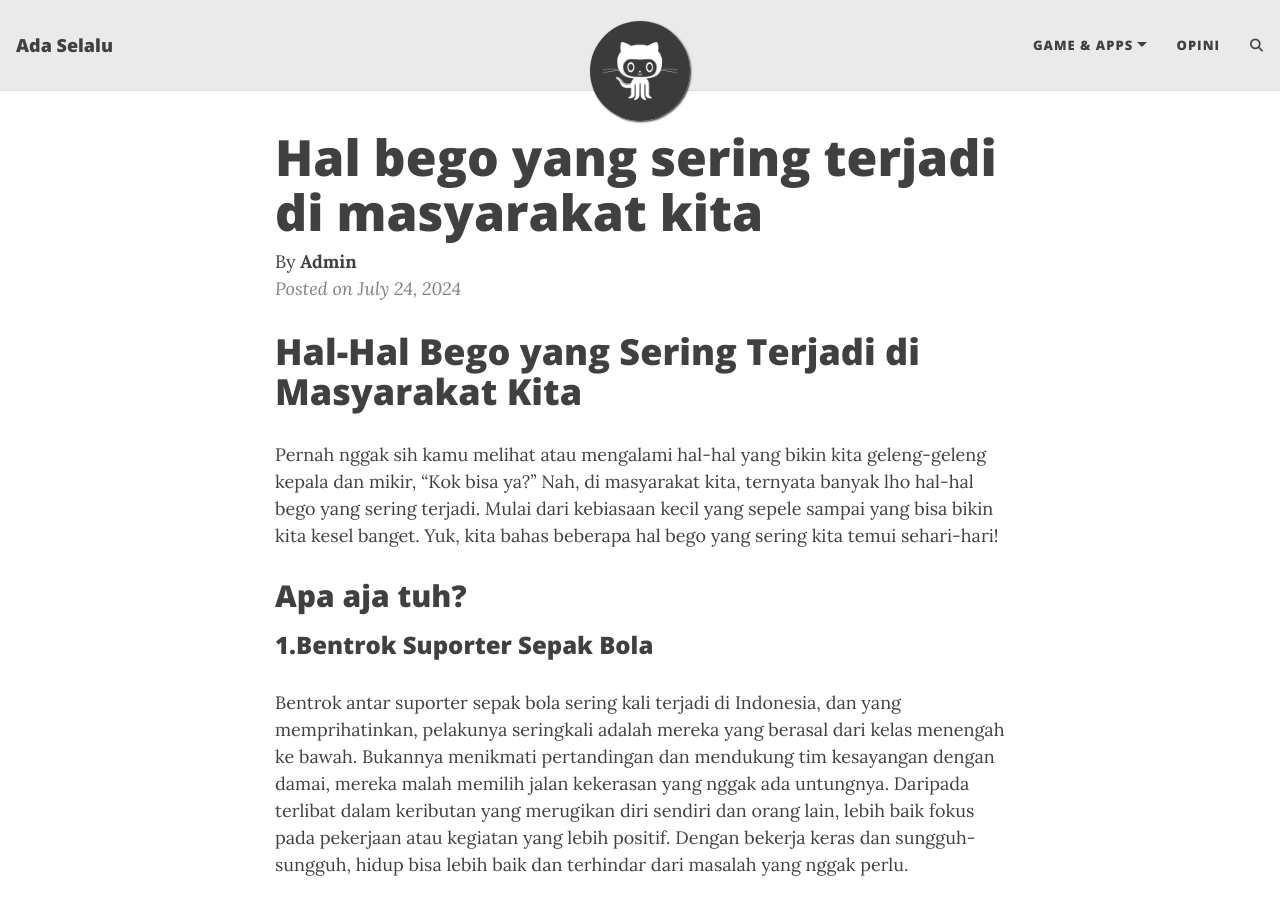
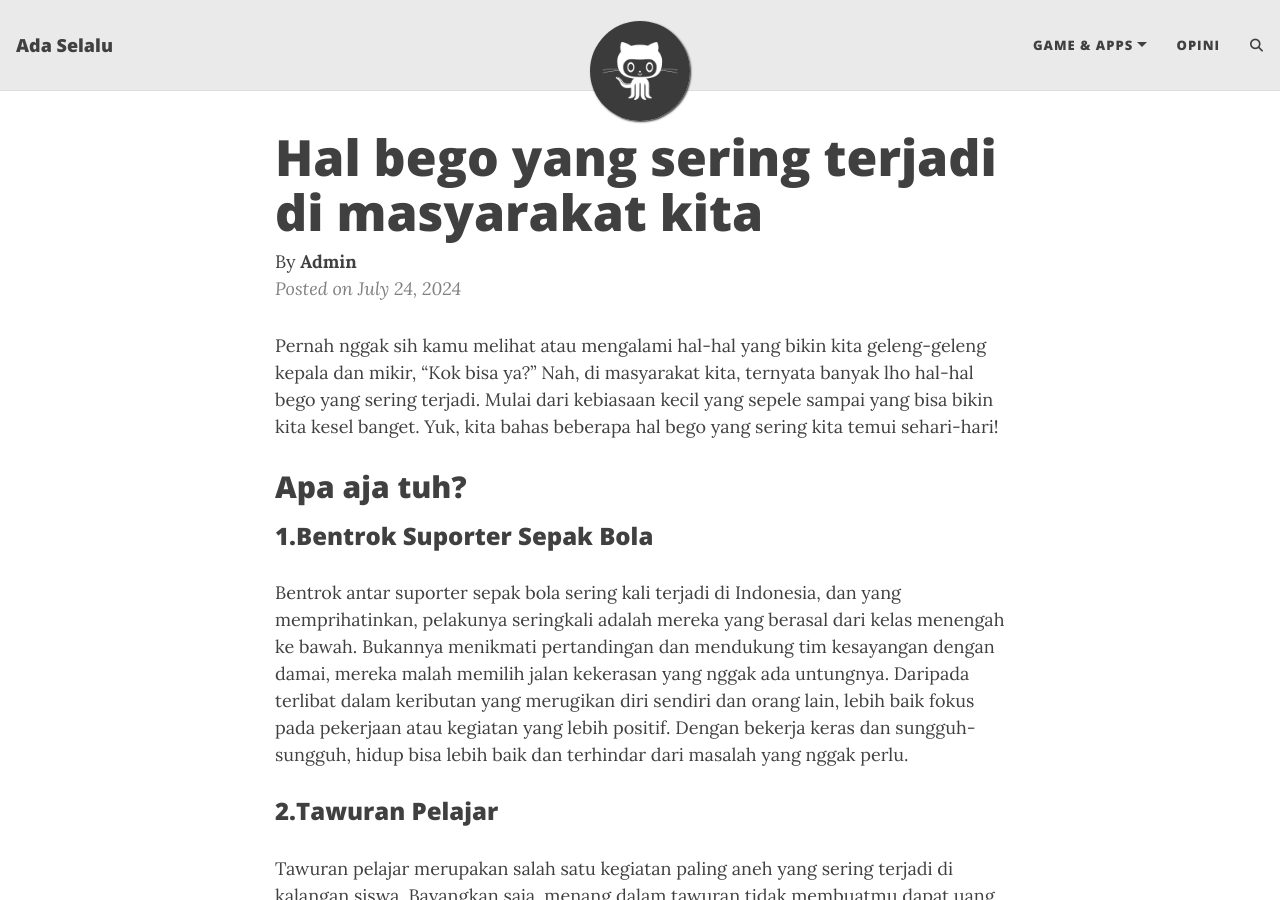
Before and after one commit to adaselalu/adaselalu.github.io, a Jekyll site: the page built from _posts/2024-07-24-hal-bego-yang-sering-terjadi-di-masyarakat-kita.md, in a window 1280 px wide and 900 px high. Built offline with Jekyll 4.4.1, drawn with Linux system fonts in a browser that asks for light colours; comment, search, counter and statistics services are not loaded.

Commit message:
Update 2024-07-24-hal-bego-yang-sering-terjadi-di-masyarakat-kita.md

```diff
--- a/_posts/2024-07-24-hal-bego-yang-sering-terjadi-di-masyarakat-kita.md
+++ b/_posts/2024-07-24-hal-bego-yang-sering-terjadi-di-masyarakat-kita.md
@@ -6,8 +6,6 @@
 mathjax: true
 author: Admin
 ---
-
-<H1>Hal-Hal Bego yang Sering Terjadi di Masyarakat Kita</H1>
 
 Pernah nggak sih kamu melihat atau mengalami hal-hal yang bikin kita geleng-geleng kepala dan mikir, "Kok bisa ya?" Nah, di masyarakat kita, ternyata banyak lho hal-hal bego yang sering terjadi. Mulai dari kebiasaan kecil yang sepele sampai yang bisa bikin kita kesel banget. Yuk, kita bahas beberapa hal bego yang sering kita temui sehari-hari!
 
```
